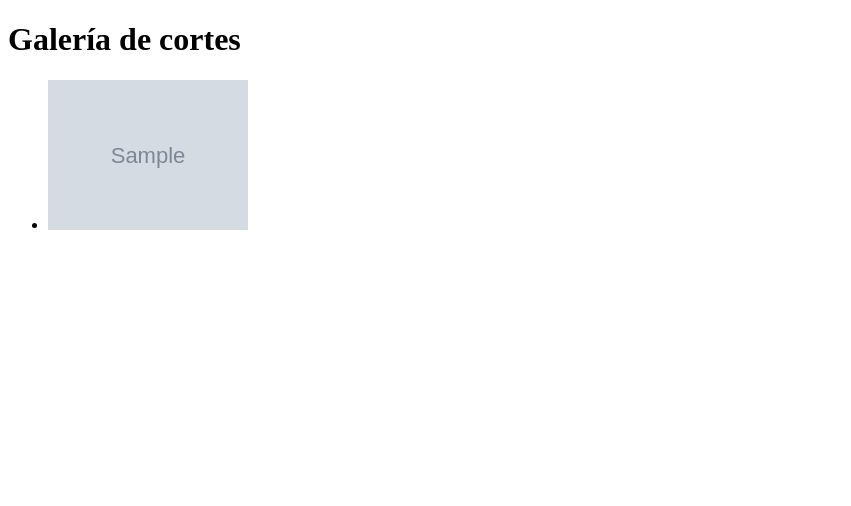
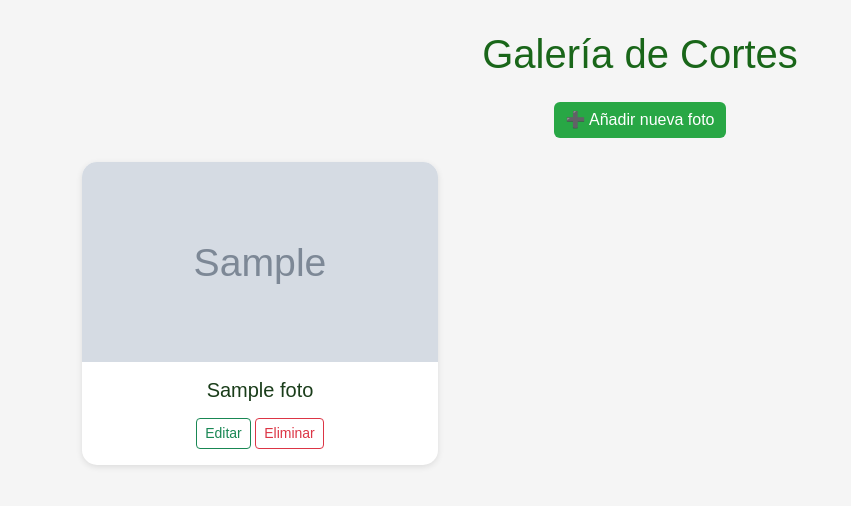
Before and after one commit to hamzazahri1999/Aplicaci-n-Web, a Django app: page /galeria/ in a window 1280 px wide. Shown: the top 506 px of the page, without its empty margins (0-851 px from the left). Run offline with Django 5.2, Linux system fonts and the light colour scheme; tables that the repository leaves empty hold one stand-in row (values such as "Sample post"); grey boxes marked "Sample" are stand-in pictures.

Commit message:
Enhance photo gallery layout and styles
Updated the layout and styling of the photo gallery page, including Bootstrap integration and improved card design.

```diff
--- a/galeria/templates/galeria/foto_list.html
+++ b/galeria/templates/galeria/foto_list.html
@@ -2,20 +2,70 @@
 <html lang="es">
 <head>
     <meta charset="UTF-8">
-    <title>Galería de cortes</title>
+    <meta name="viewport" content="width=device-width, initial-scale=1.0">
+    <title>Galería - Barbería</title>
+    <link href="https://cdn.jsdelivr.net/npm/bootstrap@5.3.2/dist/css/bootstrap.min.css" rel="stylesheet">
+    <style>
+        body {
+            background-color: #f5f5f5;
+            color: #1a3d1a;
+            font-family: Arial, sans-serif;
+        }
+        h1 {
+            color: #196619;
+            margin-top: 30px;
+        }
+        .foto-card {
+            background-color: #fff;
+            border-radius: 15px;
+            box-shadow: 0 2px 6px rgba(0,0,0,0.1);
+            overflow: hidden;
+            transition: transform 0.2s ease-in-out;
+        }
+        .foto-card:hover {
+            transform: scale(1.03);
+        }
+        .foto-card img {
+            width: 100%;
+            height: 200px;
+            object-fit: cover;
+        }
+        .btn-verde {
+            background-color: #28a745;
+            border: none;
+        }
+        .btn-verde:hover {
+            background-color: #218838;
+        }
+    </style>
 </head>
 <body>
-    <h1>Galería de cortes</h1>
-    <ul>
-        {% for foto in fotos %}
-            <li>
-                <a href="{{ foto.id }}/">
-                    <img src="{{ foto.imagen.url }}" alt="{{ foto.descripcion }}" width="200">
-                </a>
-            </li>
-        {% empty %}
-            <li>No hay fotos en la galería.</li>
-        {% endfor %}
-    </ul>
+    <div class="container text-center">
+        <h1 class="mb-4">Galería de Cortes</h1>
+
+        <a href="{% url 'foto_create' %}" class="btn btn-verde mb-4 text-white">➕ Añadir nueva foto</a>
+
+        <div class="row">
+            {% for foto in fotos %}
+            <div class="col-md-4 mb-4">
+                <div class="foto-card">
+                    <a href="{% url 'foto_detail' foto.id %}">
+                        <img src="{{ foto.imagen.url }}" alt="{{ foto.descripcion }}">
+                    </a>
+                    <div class="p-3">
+                        <h5>{{ foto.titulo }}</h5>
+                        <p>{{ foto.descripcion|truncatechars:60 }}</p>
+                        <a href="{% url 'foto_update' foto.id %}" class="btn btn-sm btn-outline-success">Editar</a>
+                        <a href="{% url 'foto_delete' foto.id %}" class="btn btn-sm btn-outline-danger">Eliminar</a>
+                    </div>
+                </div>
+            </div>
+            {% empty %}
+            <p>No hay fotos disponibles en la galería.</p>
+            {% endfor %}
+        </div>
+    </div>
+
+    <script src="https://cdn.jsdelivr.net/npm/bootstrap@5.3.2/dist/js/bootstrap.bundle.min.js"></script>
 </body>
 </html>
```
